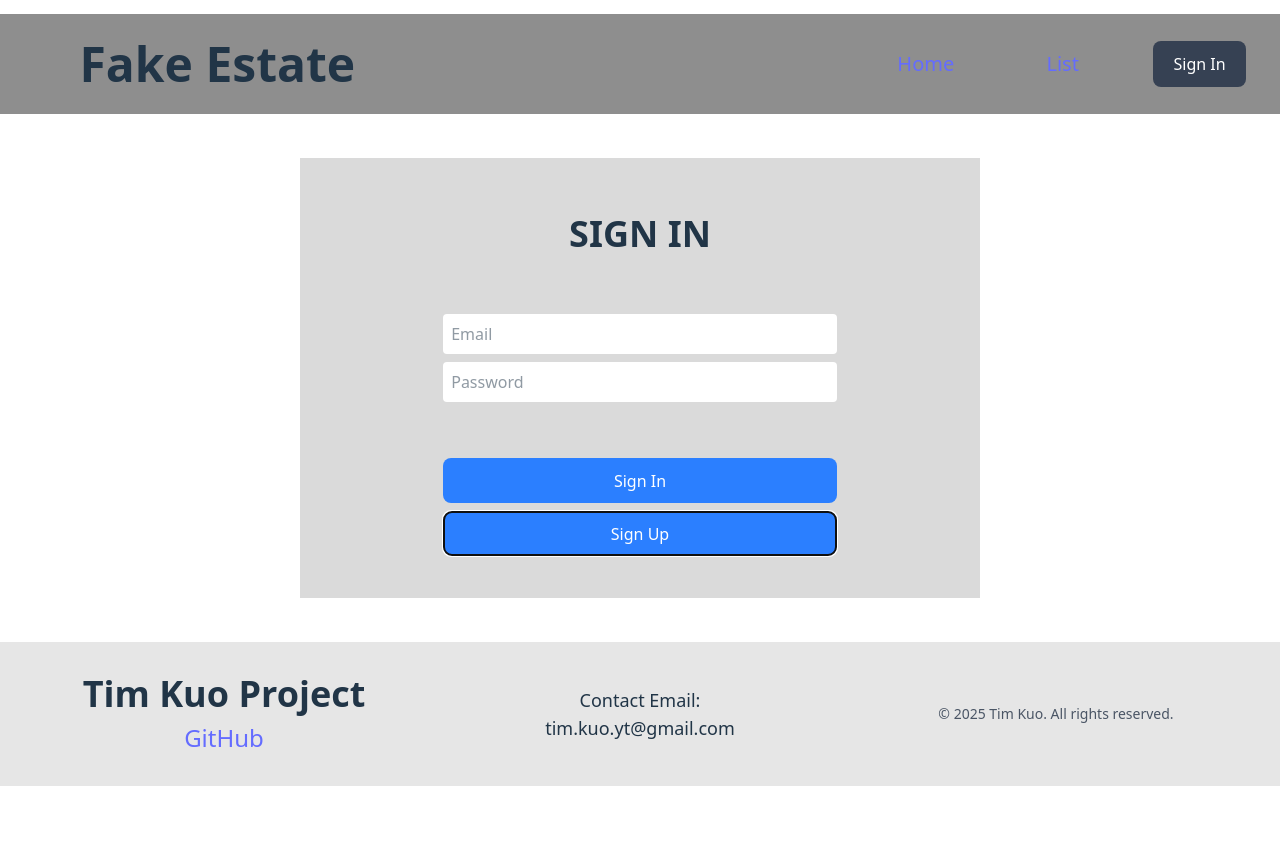
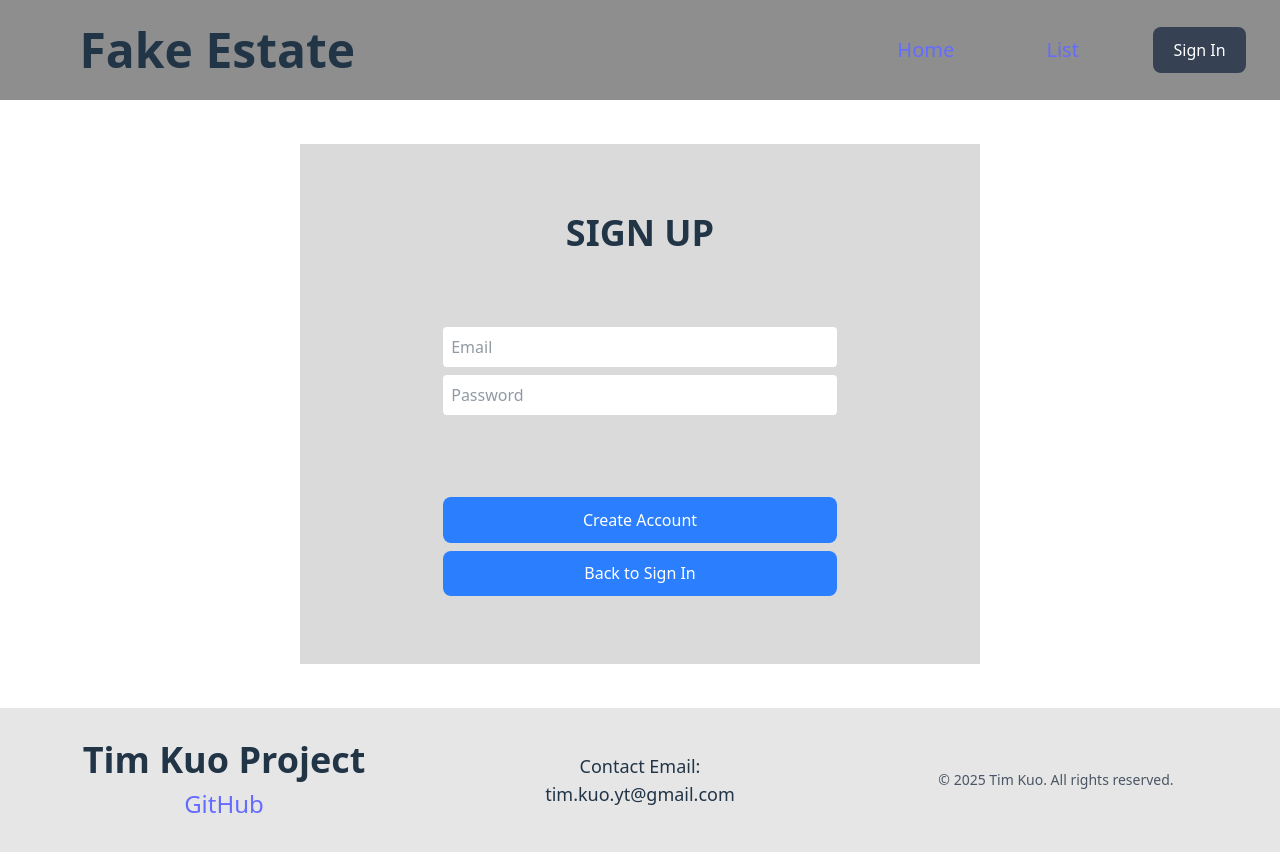
Before and after one commit to TimKuo0927/Estate_Project, a React (Vite) app in the folder Frontend/: page /signIn in a window 1280 px wide. Both pictures are taken after a click on the button "Sign Up". Before the commit the page ends 800 px from the top, so only its background shows below. Built offline with nearby package versions, Linux system fonts and the light colour scheme; no server answers.

Commit message:
feat-frontend: add route and unfunished signUp page

```diff
--- a/Frontend/src/App.tsx
+++ b/Frontend/src/App.tsx
@@ -3,14 +3,14 @@ import './App.css';
 import { Route, Routes } from 'react-router-dom';
 import ClientLayout from './component/ClientLayout/ClientLayout';
 import HomePage from './page/Client/HomePage';
-import SignInPage from './page/Client/SignInPage';
+import SignPage from './page/Client/SignInUp/SignPage';
 
 function App() {
   return (
     <Routes>
       <Route path="/" element={<ClientLayout />}>
         <Route path="/" element={<HomePage />} />
-        <Route path="/signIn" element={<SignInPage />} />
+        <Route path="/signIn" element={<SignPage />} />
       </Route>
     </Routes>
   );
--- a/Frontend/src/component/ClientLayout/ClientLayout.tsx
+++ b/Frontend/src/component/ClientLayout/ClientLayout.tsx
@@ -1,12 +1,23 @@
 import Header from '../Header/Header';
 import Footer from '../Footer/Footer';
 import { Outlet } from 'react-router-dom';
+import { useNavigate } from 'react-router-dom';
 
 function ClientLayout() {
+  const navigate = useNavigate();
+
+  const renderHomePage = () => {
+    navigate('/');
+  };
+
+  const renderSignPage = () => {
+    navigate('/signIn');
+  };
+
   return (
     <>
       <div className="top-0 w-full">
-        <Header />
+        <Header HomeOnClick={renderHomePage} SignOnClick={renderSignPage} />
       </div>
       <div className="grid grid-cols-10">
         <div className="col-start-1 col-end-3"></div>
--- a/Frontend/src/component/Header/Header.tsx
+++ b/Frontend/src/component/Header/Header.tsx
@@ -1,13 +1,23 @@
 import Button from '../Button/Button';
 
-function Header() {
+interface HeaderProps {
+  HomeOnClick?: () => void;
+  ListOnClick?: () => void;
+  SignOnClick?: () => void;
+}
+
+function Header({ HomeOnClick, ListOnClick, SignOnClick }: HeaderProps) {
   return (
     <div className="w-full bg-[#8E8E8E] h-[100px] grid grid-cols-6 gap-3 p-3 place-content-center">
       <strong className="col-start-1 col-end-3 text-5xl">Fake Estate</strong>
       <div className="col-span-2 col-end-7 grid grid-cols-3  items-center justify-items-center ">
-        <a className="text-xl hover:underline">Home</a>
-        <a className="text-xl hover:underline">List</a>
-        <Button label="Sign In" variant="secondary"></Button>
+        <a className="text-xl hover:underline" onClick={HomeOnClick}>
+          Home
+        </a>
+        <a className="text-xl hover:underline" onClick={ListOnClick}>
+          List
+        </a>
+        <Button label="Sign In" variant="secondary" onClick={SignOnClick}></Button>
       </div>
     </div>
   );
--- /dev/null
+++ b/Frontend/src/page/Client/SignInUp/SignInPage.tsx
@@ -0,0 +1,70 @@
+import React, { useState } from 'react';
+
+import Button from '../../../component/Button/Button';
+import { UserLogin } from '../../../../model/User/index';
+import backendConnector from '../../../api';
+type SignInPageProps = {
+  SetStatus: React.Dispatch<React.SetStateAction<string>>;
+};
+function SignInPage({ SetStatus }: SignInPageProps) {
+  const [userData, setUserData] = useState<UserLogin>({
+    Email: '',
+    Password: '',
+  });
+
+  const handleChange = (e: React.ChangeEvent<HTMLInputElement>) => {
+    const { name, value } = e.target;
+    setUserData(prev => ({ ...prev, [name]: value }));
+  };
+
+  const handleLogin = async () => {
+    try {
+      const token = await backendConnector.user.login(userData);
+      // console.log(token)
+      localStorage.setItem('token', token);
+    } catch (err) {
+      console.log('Login error');
+      console.error(err);
+    }
+  };
+
+  const handleSignUp = () => {
+    SetStatus('SignUp');
+  };
+
+  return (
+    <>
+      <strong className="text-4xl row-span-1 flex justify-center items-center">SIGN IN</strong>
+
+      <div className="row-span-1 flex flex-col items-center space-y-2">
+        <input
+          type="text"
+          name="Email"
+          placeholder="Email"
+          className="p-2 rounded w-3/5 bg-white"
+          value={userData.Email}
+          onChange={handleChange}
+        />
+        <input
+          type="password"
+          name="Password"
+          placeholder="Password"
+          className="p-2 rounded w-3/5 bg-white"
+          value={userData.Password}
+          onChange={handleChange}
+        />
+      </div>
+
+      <div className="row-span-1 flex flex-col items-center space-y-2">
+        <div className="w-3/5">
+          <Button label={'Sign In'} className="w-full" onClick={handleLogin} />
+        </div>
+        <div className="w-3/5">
+          <Button label={'Sign Up'} className="w-full" onClick={handleSignUp} />
+        </div>
+      </div>
+    </>
+  );
+}
+
+export default SignInPage;
--- /dev/null
+++ b/Frontend/src/page/Client/SignInUp/SignPage.tsx
@@ -0,0 +1,17 @@
+import React, { useState } from 'react';
+
+import Button from '../../../component/Button/Button';
+import SignInPage from './SignInPage';
+import SignUpPage from './SignUpPage';
+function SignPage() {
+  const [status, SetStatus] = useState<string>('SignIn');
+
+  return (
+    <div className="bg-[#DADADA] h-[65vh] m-3 p-3 grid grid-flow-col grid-rows-3 gap-4">
+      {status == 'SignIn' && <SignInPage SetStatus={SetStatus} />}
+      {status == 'SignUp' && <SignUpPage />}
+    </div>
+  );
+}
+
+export default SignPage;
--- a/Frontend/src/page/Client/SignInPage.tsx
+++ b/Frontend/src/page/Client/SignInUp/SignUpPage.tsx
@@ -1,10 +1,10 @@
 import React, { useState } from 'react';
 
-import Button from '../../component/Button/Button';
-import { UserLogin } from '../../../model/User/index';
-import backendConnector from '../../api';
+import Button from '../../../component/Button/Button';
+import { UserLogin } from '../../../../model/User/index';
+import backendConnector from '../../../api';
 
-function SignInPage() {
+function SignUpPage() {
   const [userData, setUserData] = useState<UserLogin>({
     Email: '',
     Password: '',
@@ -27,8 +27,8 @@ function SignInPage() {
   };
 
   return (
-    <div className="bg-[#DADADA] h-[55vh] m-3 p-3 grid grid-flow-col grid-rows-3 gap-4">
-      <strong className="text-4xl row-span-1 flex justify-center items-center">SIGN IN</strong>
+    <>
+      <strong className="text-4xl row-span-1 flex justify-center items-center">SIGN UP</strong>
 
       <div className="row-span-1 flex flex-col items-center space-y-2">
         <input
@@ -51,14 +51,14 @@ function SignInPage() {
 
       <div className="row-span-1 flex flex-col items-center space-y-2">
         <div className="w-3/5">
-          <Button label={'Sign In'} className="w-full" onClick={handleLogin} />
+          <Button label={'Create Account'} className="w-full" onClick={handleLogin} />
         </div>
         <div className="w-3/5">
-          <Button label={'Sign Up'} className="w-full" />
+          <Button label={'Back to Sign In'} className="w-full" />
         </div>
       </div>
-    </div>
+    </>
   );
 }
 
-export default SignInPage;
+export default SignUpPage;
```
